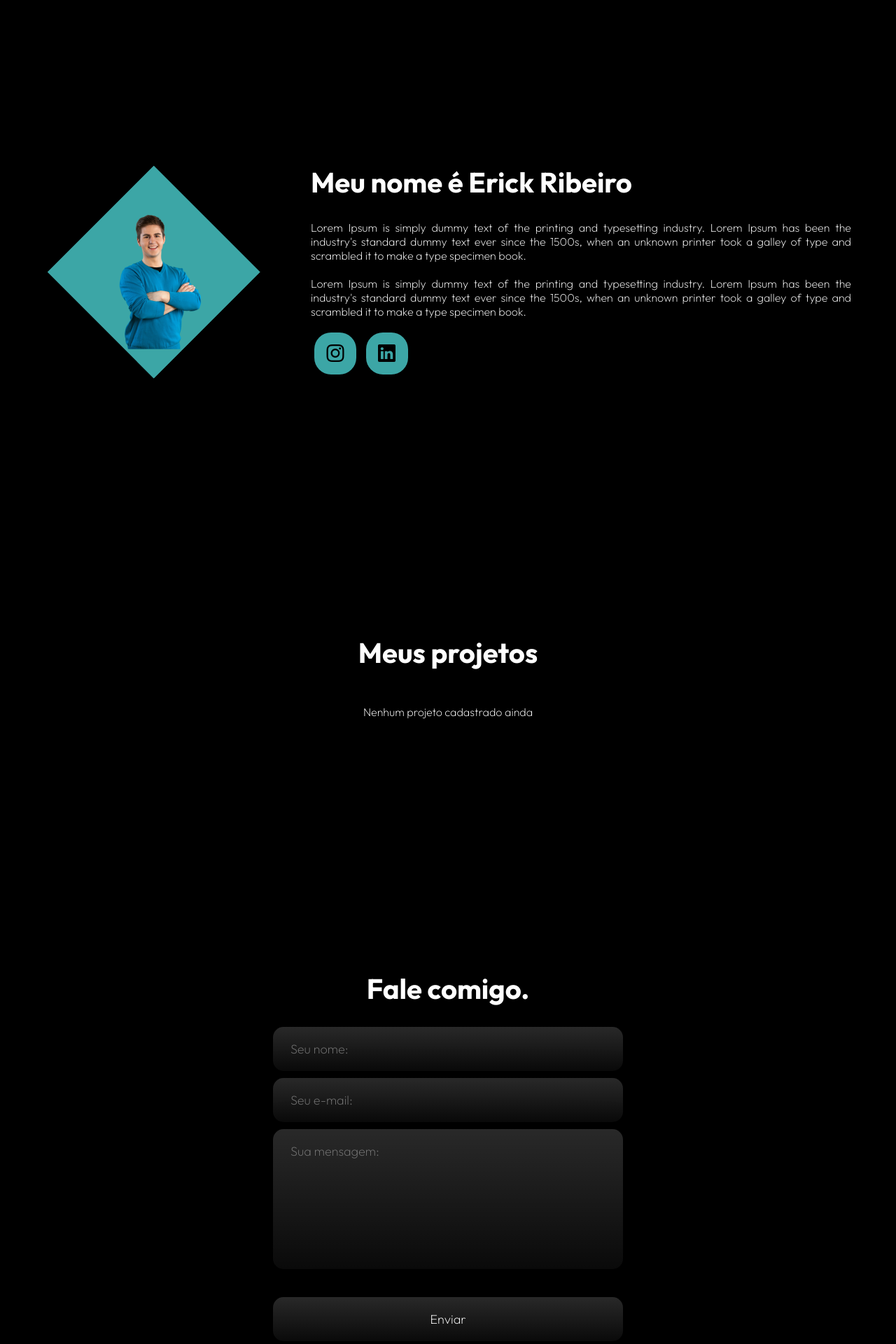
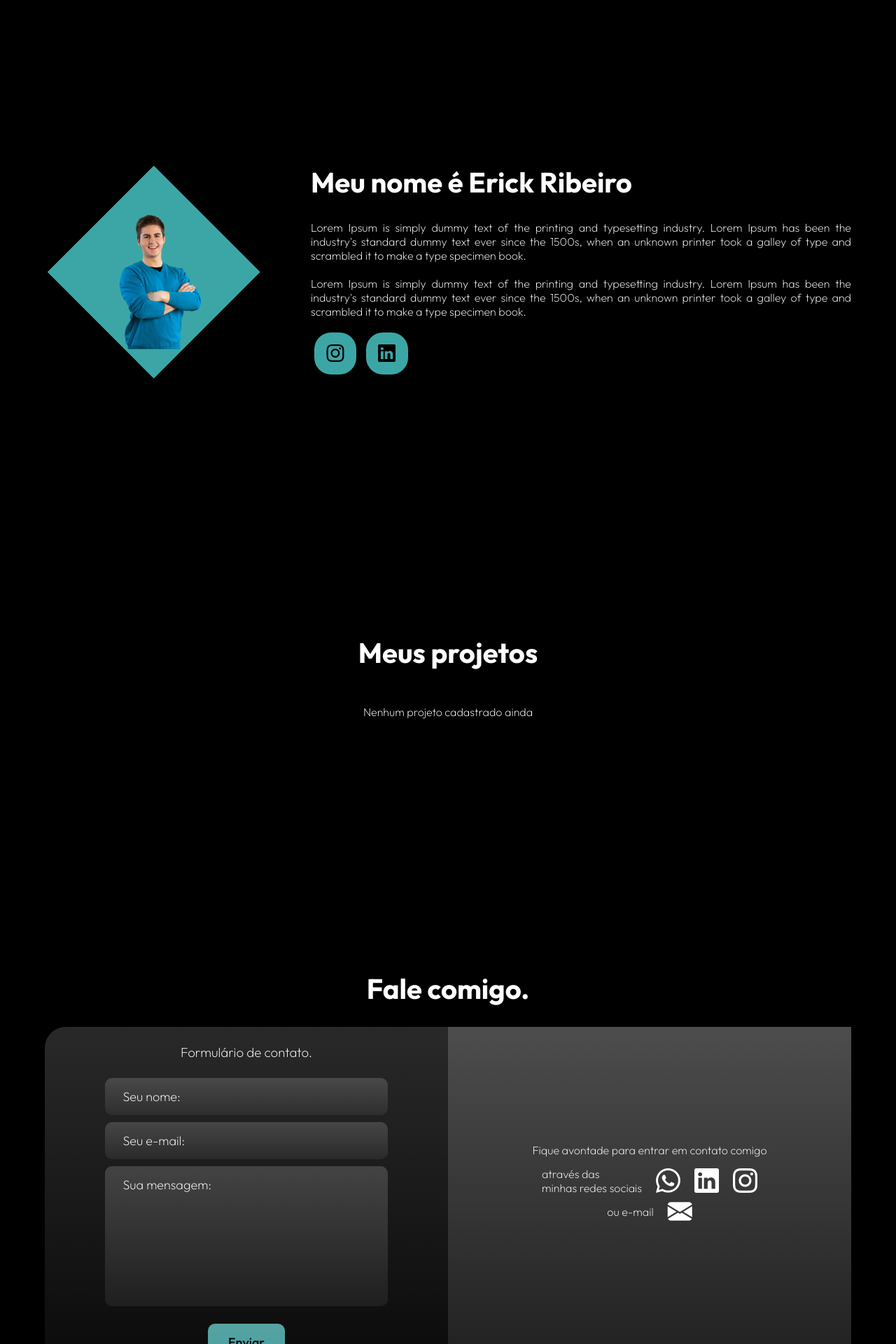
Before and after one commit to Erick22Ribeiro/My-porfolio, a Django app: page / in a window 1280 px wide. Shown: the part 1600-3520 px from the top of the page at 70% size. Run offline with Django 5.2, Linux system fonts and the light colour scheme; data that the repository does not hold is empty.

Commit message:
Formulário funcional / forms.py / fetch / json / UX

```diff
--- /dev/null
+++ b/core/forms.py
@@ -0,0 +1,14 @@
+from django import forms
+from .models import Contato
+
+class ContatoForm(forms.ModelForm):
+
+    class Meta:
+        model = Contato #onde salvar
+        fields = ['nome', 'email', 'mensagem']  #o que validar
+
+
+#model → de qual tabela vem os dados
+#fields → quais campos entram no formulário
+
+#forms.py é onde se define a regra do formulario
--- a/core/templates/core/home.html
+++ b/core/templates/core/home.html
@@ -39,17 +39,17 @@
 
             <nav class="menu-desktop">
                 <ul>
-                    <li><a href="#topo">Início</a></li>
-                    <li><a href="#habilidades">Habilidades</a></li>
-                    <li><a href="#sobre">Sobre</a></li>
-                    <li><a href="#projetos">Projetos</a></li>
-                    <li><a href="#contato">Contato</a></li>
+                    <li><a href="#topo" class="menu-link">Início</a></li>
+                    <li><a href="#habilidades" class="menu-link">Habilidades</a></li>
+                    <li><a href="#sobre" class="menu-link">Sobre</a></li>
+                    <li><a href="#projetos" class="menu-link">Projetos</a></li>
+                    <li><a href="#contato" class="menu-link">Contato</a></li>
                 </ul>
             </nav>
 
             <div class="btn-hamburguer">
 
-                <button class="menu-hamburguer" id="menu-hamb" onclick="animar()">
+                <button class="menu-hamburguer" id="menu-hamb">
                     <span class="linha"></span>
                     <span class="linha"></span>
                     <span class="linha"></span>
@@ -62,6 +62,7 @@
                             <li><a href="#">Habilidades</a></li>
                             <li><a href="#">Sobre</a></li>
                             <li><a href="#">Projetos</a></li>
+                            <li><a href="#">Contato</a></li>
                         </ul>
                     </nav>
                 </div>
@@ -92,8 +93,9 @@
                             been the industry's standard dummy text ever since the 1500s, when an unknown printer took a
                             galley of type and scrambled it to make a type specimen book.</p>
 
-                        <div class="btn-contato">
-                            <a href="#">
+                        <div class="btn-topo">
+                            <a href=""><button>Baixar CV</button></a>
+                            <a href="#contato">
                                 <button>Entre em contato</button>
                             </a>
                         </div>
@@ -263,17 +265,61 @@
             <div class="interface">
 
                 <h1>Fale comigo.</h1>
+
+                <div class="flex">
+
                     <div class="contato-form">
-                        <form action="">
-                            <input type="text" name="" id="" placeholder="Seu nome: ">
-                            <input type="text" name="" id="" placeholder="Seu e-mail: ">
-                            <textarea name="" id="" placeholder="Sua mensagem: " required></textarea>
+                        <h3>Formulário de contato.</h3>
+
+                        <form class="form-contato" method="post" action="#contato">
+                            {% csrf_token %}
+                            <input type="text" name="nome" id="" placeholder="Seu nome: ">
+                            <input type="text" name="email" id="" placeholder="Seu e-mail: ">
+                            <textarea name="mensagem" id="" placeholder="Sua mensagem: " required></textarea>
                             <div class="btn-enviar"><input type="submit" value="Enviar"></div>
                         </form>
+
+                        <div class="form-overlay">
+                            <div class="overlay-content">
+                                <h3>Mensagem enviada!</h3>
+                                <p>Obrigado pelo contato</p>
+                            </div>
+                        </div>
+
                     </div>
 
+                    <div class="contato-redes">
+
+                        <div class="text-icones">
+
+                            <p class="p-1">Fique avontade para entrar em contato comigo</p>
+
+                            <div class="container-redes">
+                                <p>através das <br> minhas redes sociais</p>
+                                <a href="" target="_blank"><i class="bi bi-whatsapp"></i></a>
+                                <a href="" target="_blank"><i class="bi bi-linkedin"></i></a>
+                                <a href="" target="_blank"><i class="bi bi-instagram"></i></a>
+                            </div>
+
+                            <div class="container-email">
+                                <p>ou e-mail</p>
+                                <a href=""><i class="bi bi-envelope-fill"></i></a>
+
+
+                            </div>
+
+                        </div>
+
+                        <div class="h3-redes">
+                            <h3>Outros.</h3>
+                        </div>
+
+                    </div>
+
+                </div>
 
             </div>
+
         </section>
         <!-- fim contato -->
 
--- a/core/views.py
+++ b/core/views.py
@@ -1,6 +1,11 @@
-from django.shortcuts import render
+from django.shortcuts import render, redirect
 from core.models import Skill, Skill_2, Projeto
 import json
+from django.contrib import messages
+from django.core.mail import send_mail #para enviar email pra mim
+from .forms import ContatoForm
+from django.urls import reverse
+from django.http import JsonResponse #para retornar compativel com o fetch
 
 # Create your views here.
 def home(request):
@@ -14,10 +19,47 @@ def home(request):
     skills_values = [skill.nivel for skill in skills]
     skills_colors = [skill.cor for skill in skills]
 
+    #formulario
+    if request.method == 'POST':
+
+        form = ContatoForm(request.POST)
+
+        if form.is_valid():
+
+            contato = form.save() #salva no banco
+
+            messages.success(request, "Mensagem enviada!")
+
+            nome = contato.nome
+            email = contato.email
+            mensagem = contato.mensagem
+
+            #envia email pra mim
+            send_mail(
+                subject=f'Novo contato - {nome}',
+                message=f'''Nova mensagem pelo portfólio:
+Nome: {nome}
+Email: {email}
+
+Mensagem: {mensagem}''',
+
+                from_email=None,
+                recipient_list=['erick22reserva@gmail.com'],
+                fail_silently=False,
+            )
+
+            #return redirect('home')
+            return JsonResponse({"status": "ok"}) #Fetch não trabalha bem com redirect/render — ele trabalha com JSON.
+
+    else:
+        form = ContatoForm()
+
+
     context = {
         'skills': skills,   #passa as skills
         'skills2': skills_2,
         'projetos': projetos,
+        'form' : form,
 
         'skills_labels': json.dumps(skills_labels),     #passa as informacoes pro grafico
         'skills_values': json.dumps(skills_values),
--- a/static/portfolio/css/home.css
+++ b/static/portfolio/css/home.css
@@ -79,7 +79,6 @@ button.menu-hamburguer:hover {
     position: relative;
     transform-origin: center;
 
-
     transition: 0.2s;
 }
 
@@ -115,16 +114,16 @@ button.ativar .linha:nth-child(2) {
     transform: translateX(-50%) translateY(-20px); /* pra deixar alinhado no meio do botão */
     padding: 10px;
     width: 200px;
-    height: 200px;
     border-radius: 15px;
     z-index: 9999;
     text-align: center;
+    align-items: center;
 
     background: linear-gradient(180deg, rgba(255, 255, 255, 0.16), rgba(255, 255, 255, 0.04));
     backdrop-filter: blur(18px);
     -webkit-backdrop-filter: blur(18px);
     box-shadow: 0 30px 60px rgba(0, 0, 0, 0.85);
-    border: 1px solid #3ba5a5;
+    border-bottom: 1px solid #3ba5a5;
 
     /* Animação */
     opacity: 0;
@@ -141,7 +140,8 @@ button.ativar .linha:nth-child(2) {
 }
 
 .opcoes-hamburguer ul li {
-    margin-top: 10px;
+    margin-top: 5px;
+    margin-bottom: 5px;
 }
 
 /* procura a classe interface dentro de header */
@@ -186,15 +186,10 @@ header {
     position: fixed;
     top: 0;   /* deixa o header colado no topo inicialmente */
 
-    /* left: 50%;
-    transform: translateX(-50%);
-    width: 100%; */
-
     left: 0;
     right: 0;
     margin: 0 auto;
     width: 100%;
-
 
     transition:
         width 0.4s ease,
@@ -278,14 +273,14 @@ section.topo .flex {
 }
 
 .topo button {
-    padding: 10px 30px;
+    margin: 5px 5px;
+    padding: 10px 15px;
     font-size: 18px;
-    font-weight: 500;
-    background-color: #3CA6A6;
+    font-weight: 400;
+    background-color: #3ca6a6;
     border: 0;
-    border-radius: 15px;
+    border-radius: 10px;
     cursor: pointer;
-
 
     transition: 0.5s;
 }
@@ -482,6 +477,7 @@ section.projetos .interface{
     backdrop-filter: blur(18px);
     -webkit-backdrop-filter: blur(18px);
     box-shadow: 0 30px 60px rgba(0, 0, 0, 0.85), inset 0 1px 0 rgba(255, 255, 255, 0.4);
+
     transition: transform 0.5s ease;
 
     display: flex;
@@ -625,51 +621,208 @@ section.projetos .interface{
 /*  ----------------------------------------------------- */
 
 /* contato */
-section.contato{
+section.contato {
     padding: 180px 5%;
 }
-section.contato h1{
-      text-align: center;
+
+section.contato h1 {
+    text-align: center;
 }
-section.contato form{
-    max-width: 500px;
-    margin: 0 auto;
+
+/* ---------- ÁREA PRINCIPAL ---------- */
+
+section.contato .flex{
     display: flex;
     justify-content: center;
+    align-items: center;
+}
+
+/* ---------- FORMULÁRIO ---------- */
+
+section.contato .contato-form {
+    width: 600px;
+    height: 500px;
+
+    position: relative;
+    display: flex;
     flex-direction: column;
+    justify-content: center;
+    align-items: center;
+
+    border-top-left-radius: 30px;
+
+    background: linear-gradient(
+        180deg,
+        rgba(255, 255, 255, 0.16),
+        rgba(255, 255, 255, 0.04)
+    );
+    backdrop-filter: blur(18px);
+    -webkit-backdrop-filter: blur(18px);
+}
+
+section.contato .contato-form h3 {
+    margin-bottom: 25px;
+}
+
+section.contato form {
+    width: 70%;
+    margin: 0 auto;
+
+    display: flex;
+    flex-direction: column;
+    justify-content: center;
     gap: 10px;
+}
+
+section.contato form input,
+section.contato form textarea {
+    width: 100%;
+    padding: 15px 25px;
+
+    border: none;
+    outline: none;
+    border-radius: 10px;
+
+    font-size: 18px;
+    color: #fff;
+
+    background: linear-gradient(
+        180deg,
+        rgba(156, 156, 156, 0.3),
+        rgba(136, 136, 136, 0.12)
+    );
 
 }
 
-section.contato form input, section.contato form textarea{
-    width: 100%;
-    padding: 20px 25px;
-
-    border: none;
-    outline: none;
-    color: white;
-    border-radius: 15px;
-    font-size: 18px;
-
-    background: linear-gradient(180deg, rgba(255, 255, 255, 0.16), rgba(255, 255, 255, 0.04));
-    backdrop-filter: blur(18px);
-    -webkit-backdrop-filter: blur(18px);
-    box-shadow: 0 30px 60px rgba(0, 0, 0, 0.85);
-
-}
-section.contato form textarea{
+section.contato form textarea {
     resize: none;
     height: 200px;
 }
 
-section.contato form .btn-enviar{
-    margin-top: 30px;
+input::placeholder,
+textarea::placeholder {
+    color: #fff;
 }
 
+/* ---------- BOTÃO ---------- */
 
+section.contato form .btn-enviar {
+    margin-top: 15px;
+    text-align: center;
+}
 
+section.contato form .btn-enviar input {
+    width: 110px;
 
+    background-color: #3ba5a5;
+    color: #000;
+    font-weight: 500;
+    cursor: pointer;
 
+    transition: 0.5s;
+}
+
+section.contato form .btn-enviar input:hover {
+    box-shadow: 0 0 8px #3CA6A6;
+    transform: scale(1.05);
+}
+
+/* ---------- REDES SOCIAIS ---------- */
+
+section.contato .contato-redes {
+    width: 600px;
+    height: 500px;
+
+    display: flex;
+    flex-direction: column;
+    align-items: center;
+
+    border-bottom-right-radius: 30px;
+
+    background: linear-gradient(
+        180deg,
+        rgba(255, 255, 255, 0.30),
+        rgba(255, 255, 255, 0.12)
+    );
+    backdrop-filter: blur(14px);
+    -webkit-backdrop-filter: blur(14px);
+}
+
+section.contato .contato-redes i {
+    font-size: 35px;
+    cursor: pointer;
+}
+
+section.contato .h3-redes {
+    padding-bottom: 25px;
+}
+
+/* ---------- ÍCONES E TEXTOS ---------- */
+
+.text-icones {
+    flex: 1;
+
+    display: flex;
+    flex-direction: column;
+    justify-content: center;
+    align-items: center;
+
+    /* gap: 10px; */
+    text-align: center;
+}
+
+.text-icones p {
+    text-align: left;
+}
+
+.text-icones a{
+    color: white;
+
+    transition: 0.4s ease;
+}
+.text-icones a:hover{
+    transform: scale(1.09);
+}
+
+.container-redes,
+.container-email {
+    display: flex;
+    align-items: center;
+    gap: 20px;
+}
+
+.p-1{
+    margin-bottom: 12px;
+}
+
+/* Overlay mensagem de sucesso */
+.form-overlay{
+    position: absolute;
+    inset: 0;
+    background: rgba(0,0,0,0.6);
+    backdrop-filter: blur(10px);
+    border-top-left-radius: 30px;
+    display: flex;
+    align-items: center;
+    justify-content: center;
+
+    opacity: 0;
+    pointer-events: none;
+
+    transition: opacity .7s ease;
+}
+
+.form-overlay.ativo {
+    opacity: 1;
+    pointer-events: all;
+}
+
+.overlay-content {
+    background: #20c464;
+    padding: 30px;
+    border-radius: 12px;
+    text-align: center;
+}
 /* --------------------------------------------------------------- */
 
 /* footer */
@@ -721,6 +874,7 @@ footer .line-footer p a {
         width: 300px;          /*  diminui o card  */
     }
 }
+
 @media screen and (max-width: 1460px) {
     .opcoes-hamburguer {
         left: auto;
@@ -736,8 +890,14 @@ footer .line-footer p a {
     }
 }
 
+@media screen and (max-width: 665px) {
+    section.contato .contato-form, section.contato .contato-redes {
+        width: 350px;
+    }
+
+}
+
 @media screen and (max-width: 855px) {
-
     /* classes gerais */
     .flex {
         flex-direction: column;
@@ -775,6 +935,11 @@ footer .line-footer p a {
     /* Projetos */
 
 
+
+    /* contato */
+
+
+
     /* footer */
     footer .flex {
         align-items: center;
--- a/static/portfolio/js/home.js
+++ b/static/portfolio/js/home.js
@@ -27,7 +27,6 @@ document.addEventListener('DOMContentLoaded', () => {
     });
 });
 
-
 /* botão menu hamburguer */
 function animar() {
     document.querySelector('.btn-hamburguer')
@@ -39,6 +38,36 @@ function animar() {
     document.querySelector('.opcoes-hamburguer')
         .classList.toggle('ativar');
 }
+
+const btnHamb = document.getElementById('menu-hamb');
+const menu = document.querySelector('.opcoes-hamburguer');
+const container = document.querySelector('.btn-hamburguer');
+
+btnHamb.addEventListener('click', (e) => {
+    e.stopPropagation();
+
+    container.classList.toggle('ativar');
+    btnHamb.classList.toggle('ativar');
+    menu.classList.toggle('ativar');
+});
+
+
+document.addEventListener('click', (e) => { /* para fechar o menu ao clicar fora */
+    if (!container.contains(e.target)) {
+        container.classList.remove('ativar');
+        btnHamb.classList.remove('ativar');
+        menu.classList.remove('ativar');
+    }
+});
+
+menu.querySelectorAll('a').forEach(link => {  /* fechar ao clicar em algum link do menu */
+    link.addEventListener('click', () => {
+        container.classList.remove('ativar');
+        btnHamb.classList.remove('ativar');
+        menu.classList.remove('ativar');
+    });
+});
+
 
 /* Texto dinamico */
 const textos = ["estudante de sistemas de informação", "desenvolvedor de software"];
@@ -94,3 +123,46 @@ if (header) {
         }
     });
 }
+
+
+/* fetch */
+const form = document.querySelector(".form-contato");
+
+form.addEventListener("submit", function (event) {
+
+    event.preventDefault(); /* intercepta o submit */
+
+    const formData = new FormData(form);
+
+    fetch("", {
+        method: "POST",
+        body: formData,
+        headers: {
+            "X-CSRFToken": form.querySelector('[name=csrfmiddlewaretoken]').value
+        }
+    })
+
+    .then(response => response.json())
+    .then(data => {
+        console.log("Resposta:", data);
+
+        if (data.status === "ok") {
+            mostrarOverlay();
+            form.reset();
+        }
+    })
+    .catch(error => {
+        console.error(error);
+        alert("Erro ao enviar");
+    });
+});
+
+/* função para mostrar a mensagem de sucesso */
+function mostrarOverlay(){
+    const toast = document.querySelector(".form-overlay");
+    toast.classList.add("ativo");
+
+    setTimeout(() => {
+        toast.classList.remove("ativo");
+    }, 3000);
+}
```
Also changed, not shown: core/admin.py (+7 -1 lines), core/models.py (+15 -3 lines), portfolio/settings.py (+12 -1 lines), core/migrations/0009_contato.py (added).
